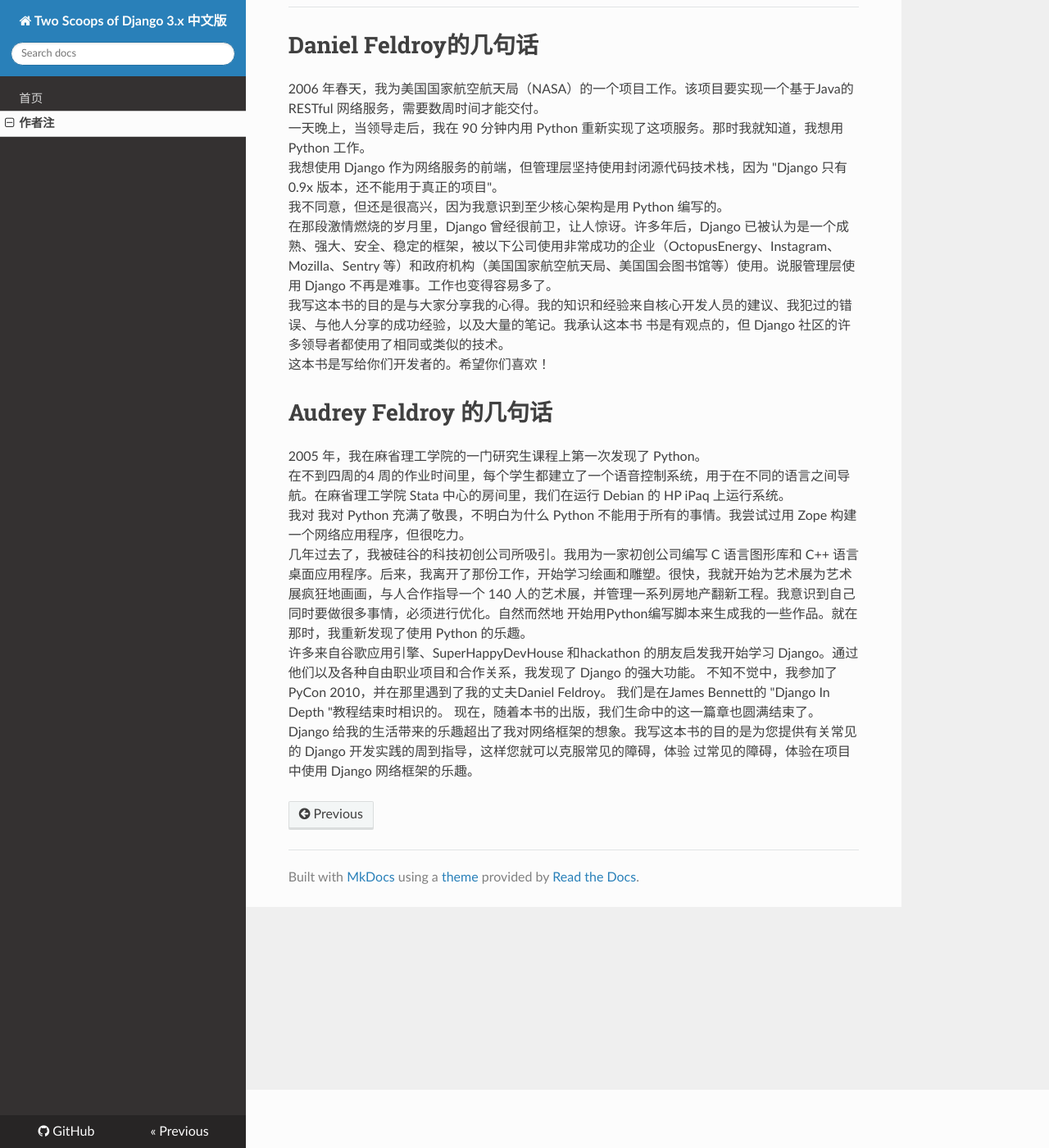
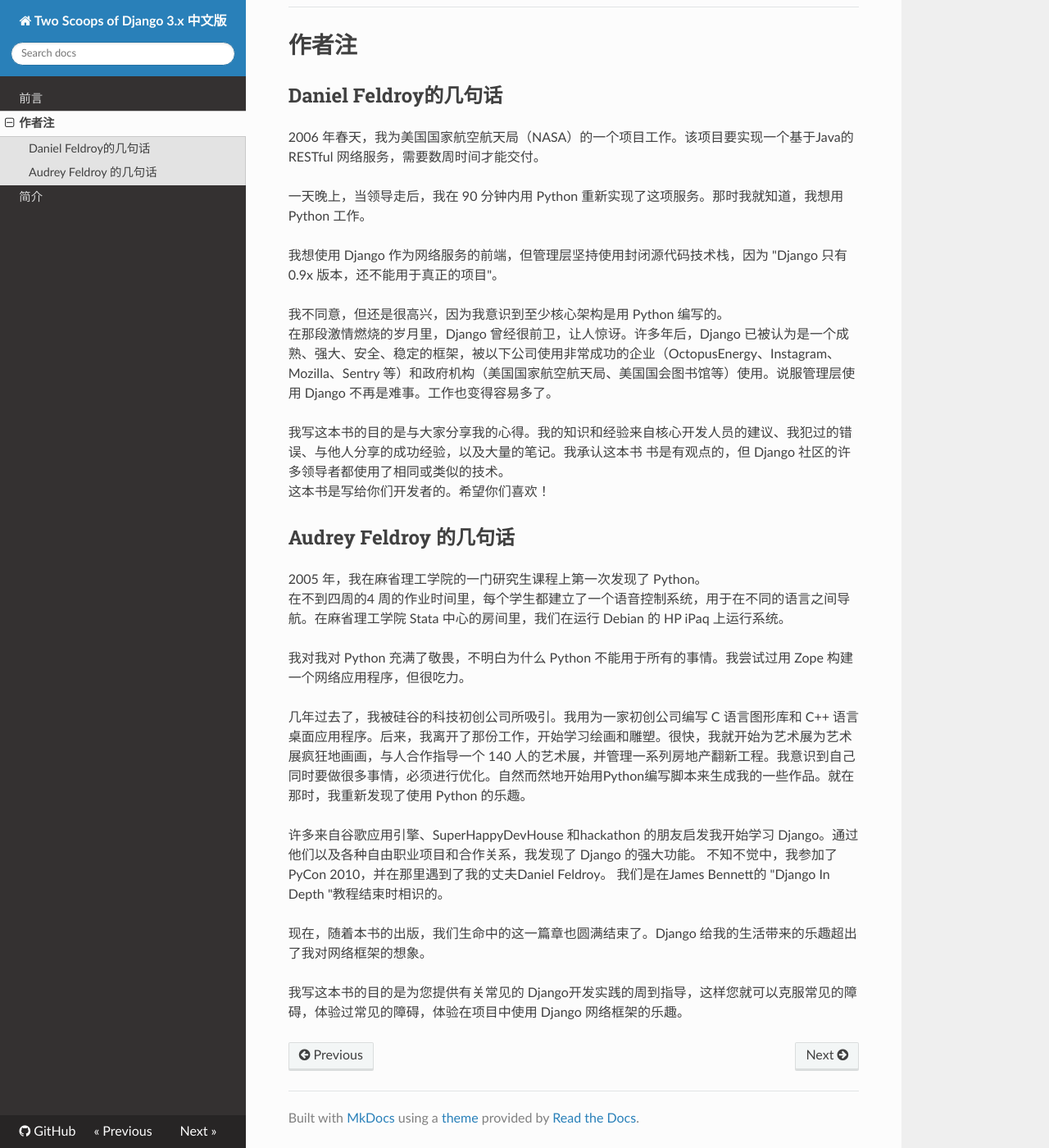
Before and after one commit to caoqianming/django3x-best-practice, an MkDocs documentation site: the page built from docs/authors_notes.md, in a window 1280 px wide and 1400 px high, scrolled down 71 px. Shown: the whole window at 82% size. Built offline with MkDocs 1.6.1, drawn with Linux system fonts in a browser that asks for light colours; nearby versions of some CDN libraries.

Commit message:
feat: 介绍

```diff
--- a/docs/authors_notes.md
+++ b/docs/authors_notes.md
@@ -1,24 +1,30 @@
-# Daniel Feldroy的几句话
+# 作者注
+## Daniel Feldroy的几句话
 2006 年春天，我为美国国家航空航天局（NASA）的一个项目工作。该项目要实现一个基于Java的RESTful 网络服务，需要数周时间才能交付。
+
 一天晚上，当领导走后，我在 90 分钟内用 Python 重新实现了这项服务。那时我就知道，我想用 Python 工作。
+
 我想使用 Django 作为网络服务的前端，但管理层坚持使用封闭源代码技术栈，因为 "Django 只有 0.9x 版本，还不能用于真正的项目"。
+
 我不同意，但还是很高兴，因为我意识到至少核心架构是用 Python 编写的。
 在那段激情燃烧的岁月里，Django 曾经很前卫，让人惊讶。许多年后，Django 已被认为是一个成熟、强大、安全、稳定的框架，被以下公司使用非常成功的企业（OctopusEnergy、Instagram、Mozilla、Sentry 等）和政府机构（美国国家航空航天局、美国国会图书馆等）使用。说服管理层使用 Django 不再是难事。工作也变得容易多了。
+
 我写这本书的目的是与大家分享我的心得。我的知识和经验来自核心开发人员的建议、我犯过的错误、与他人分享的成功经验，以及大量的笔记。我承认这本书
 书是有观点的，但 Django 社区的许多领导者都使用了相同或类似的技术。
 这本书是写给你们开发者的。希望你们喜欢！
 
-# Audrey Feldroy 的几句话
+## Audrey Feldroy 的几句话
 2005 年，我在麻省理工学院的一门研究生课程上第一次发现了 Python。
 在不到四周的4 周的作业时间里，每个学生都建立了一个语音控制系统，用于在不同的语言之间导航。在麻省理工学院 Stata 中心的房间里，我们在运行 Debian 的 HP iPaq 上运行系统。
-我对
-我对 Python 充满了敬畏，不明白为什么 Python 不能用于所有的事情。我尝试过用 Zope 构建一个网络应用程序，但很吃力。
-几年过去了，我被硅谷的科技初创公司所吸引。我用为一家初创公司编写 C 语言图形库和 C++ 语言桌面应用程序。后来，我离开了那份工作，开始学习绘画和雕塑。很快，我就开始为艺术展为艺术展疯狂地画画，与人合作指导一个 140 人的艺术展，并管理一系列房地产翻新工程。我意识到自己同时要做很多事情，必须进行优化。自然而然地
-开始用Python编写脚本来生成我的一些作品。就在那时，我重新发现了使用 Python 的乐趣。
+
+我对我对 Python 充满了敬畏，不明白为什么 Python 不能用于所有的事情。我尝试过用 Zope 构建一个网络应用程序，但很吃力。
+
+几年过去了，我被硅谷的科技初创公司所吸引。我用为一家初创公司编写 C 语言图形库和 C++ 语言桌面应用程序。后来，我离开了那份工作，开始学习绘画和雕塑。很快，我就开始为艺术展为艺术展疯狂地画画，与人合作指导一个 140 人的艺术展，并管理一系列房地产翻新工程。我意识到自己同时要做很多事情，必须进行优化。自然而然地开始用Python编写脚本来生成我的一些作品。就在那时，我重新发现了使用 Python 的乐趣。
+
 许多来自谷歌应用引擎、SuperHappyDevHouse 和hackathon 的朋友启发我开始学习 Django。通过他们以及各种自由职业项目和合作关系，我发现了 Django 的强大功能。
 不知不觉中，我参加了 PyCon 2010，并在那里遇到了我的丈夫Daniel Feldroy。
 我们是在James Bennett的 "Django In Depth "教程结束时相识的。
-现在，随着本书的出版，我们生命中的这一篇章也圆满结束了。
-Django 给我的生活带来的乐趣超出了我对网络框架的想象。我写这本书的目的是为您提供有关常见的 Django
-开发实践的周到指导，这样您就可以克服常见的障碍，体验
-过常见的障碍，体验在项目中使用 Django 网络框架的乐趣。
+
+现在，随着本书的出版，我们生命中的这一篇章也圆满结束了。Django 给我的生活带来的乐趣超出了我对网络框架的想象。
+
+我写这本书的目的是为您提供有关常见的 Django开发实践的周到指导，这样您就可以克服常见的障碍，体验过常见的障碍，体验在项目中使用 Django 网络框架的乐趣。
--- a/mkdocs.yml
+++ b/mkdocs.yml
@@ -6,6 +6,7 @@ repo_url: https://github.com/caoqianming/django3x-best-practice
 remote_branch: main
 edit_uri: 'edit/main/docs/'
 
-nav:
-  - 首页: 'index.md'
-  - 作者注: 'authors_notes.md'
+# nav:
+#   - 首页: 'index.md'
+#   - 作者注: 'authors_notes.md'
+#   - 简介: 'information.md'
```
Also changed, not shown: docs/information.md (added, +24 -0 lines).
